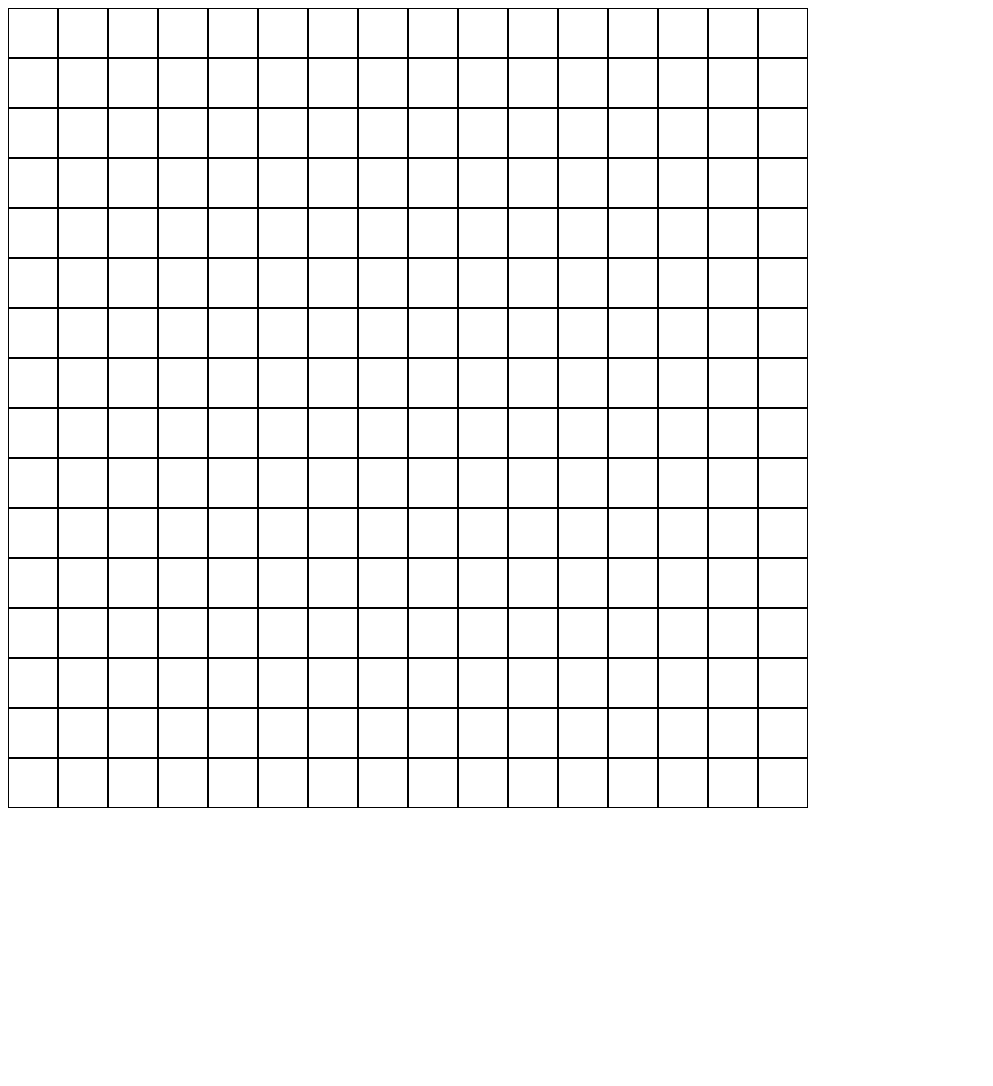
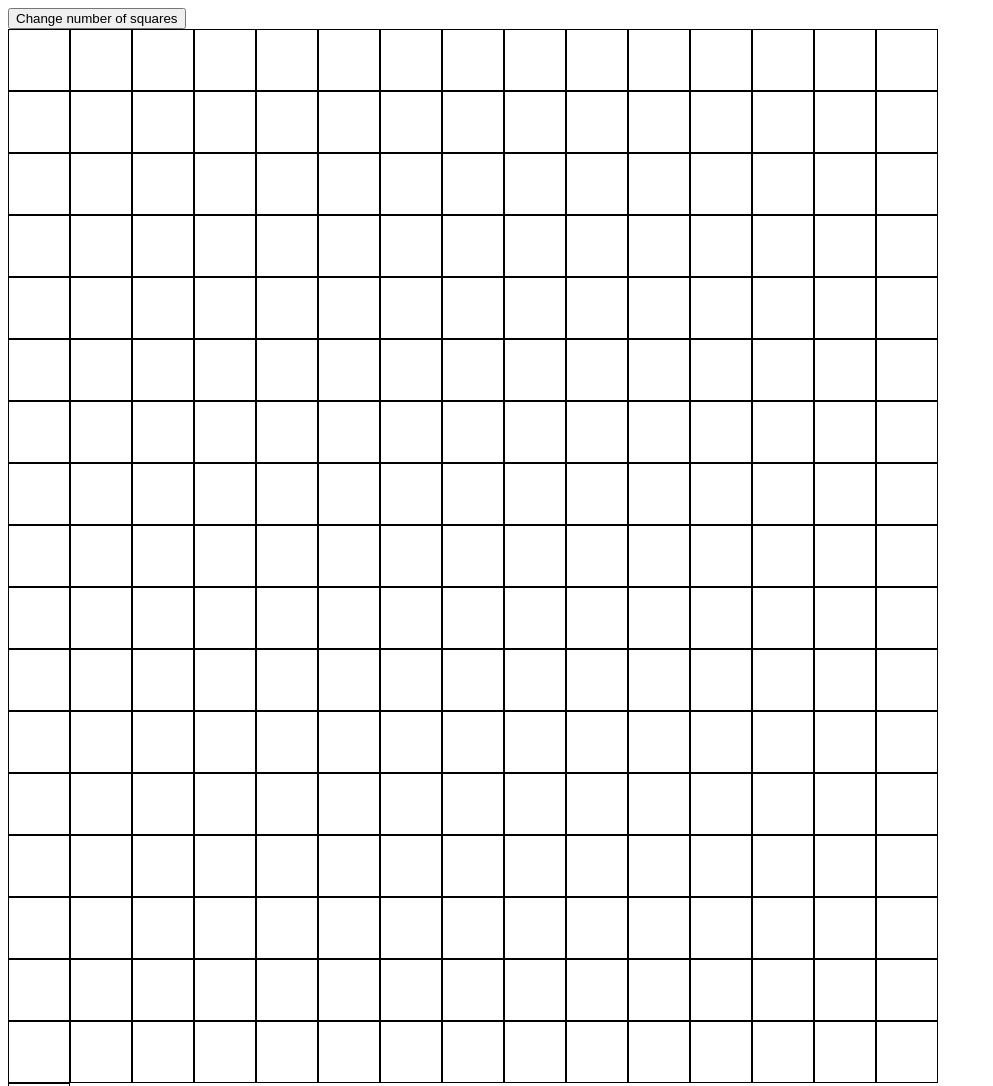
Before and after one commit to elhilalizakariya/Etch-a-Sketch, a plain HTML site: page index.html in a window 1280 px wide. Shown: the top 1086 px of the page, without its empty margins (0-993 px from the left). Before the commit the page ends 816 px from the top, so only its background shows below. Drawn offline with Linux system fonts and the light colour scheme.

Commit message:
Add button to change number of squares

```diff
--- a/index.html
+++ b/index.html
@@ -7,6 +7,7 @@
     <link rel="stylesheet" href="styles.css">
 </head>
 <body>
+    <button class="button">Change number of squares</button>
     <div class="container"></div>
 
 
--- a/script.js
+++ b/script.js
@@ -1,15 +1,26 @@
 const container = document.querySelector(".container");
-for(let i=0; i<256;i++){
+createSquares(16);
+
+
+
+
+
+function createSquares(number){
+
+    container.innerHTML= "";
+    for(let i=0; i<number*number;i++){
     let div = document.createElement("div");
     div.classList.add("square");
+        div.addEventListener("mouseenter",()=>{
+        div.classList.add("color");
+    });
+    div.style.width = `${100 / number}%`;
     container.appendChild(div);
 }
+}
 
-const divs = document.querySelectorAll(".square");
-divs.forEach((div)=>{
-    div.addEventListener("mouseenter",()=>{
-        div.classList.add("color");
-    });
-
-
-})
+const button = document.querySelector(".button");
+button.addEventListener("click",(e)=> {
+    let number = prompt("Enter Number");
+    createSquares(number);
+});
--- a/styles.css
+++ b/styles.css
@@ -1,14 +1,17 @@
 
 .container{
     display:flex;
-    width:800px;
+    width:960px;
+    height:960px;
     flex-wrap: wrap;
+
+
 }
 
 .square{
     border: 1px solid black;
-    width:48px;
-    height:48px;
+    width: calc(100% / 16);
+    aspect-ratio: 1;
 }
 
 .color{
```
